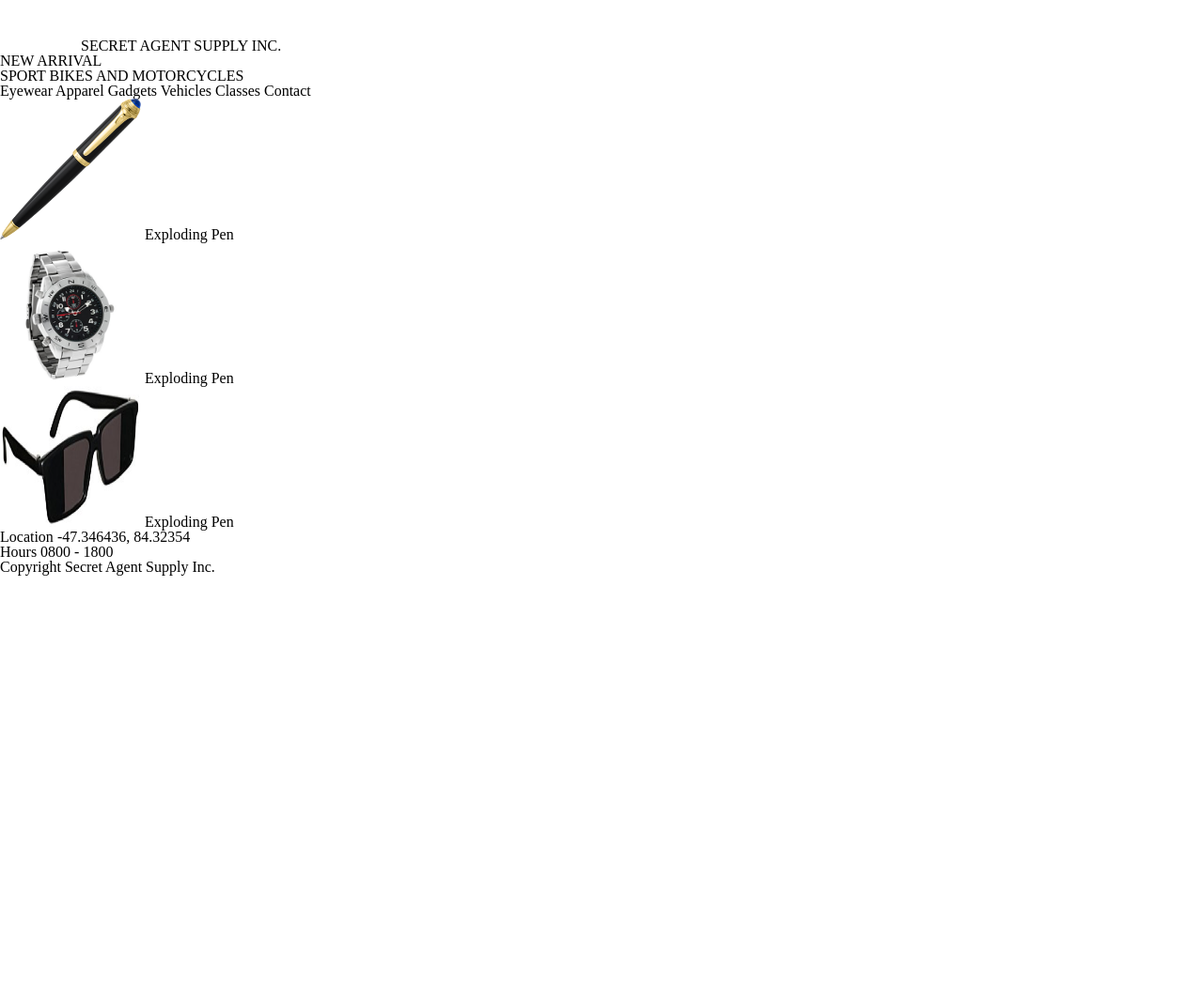
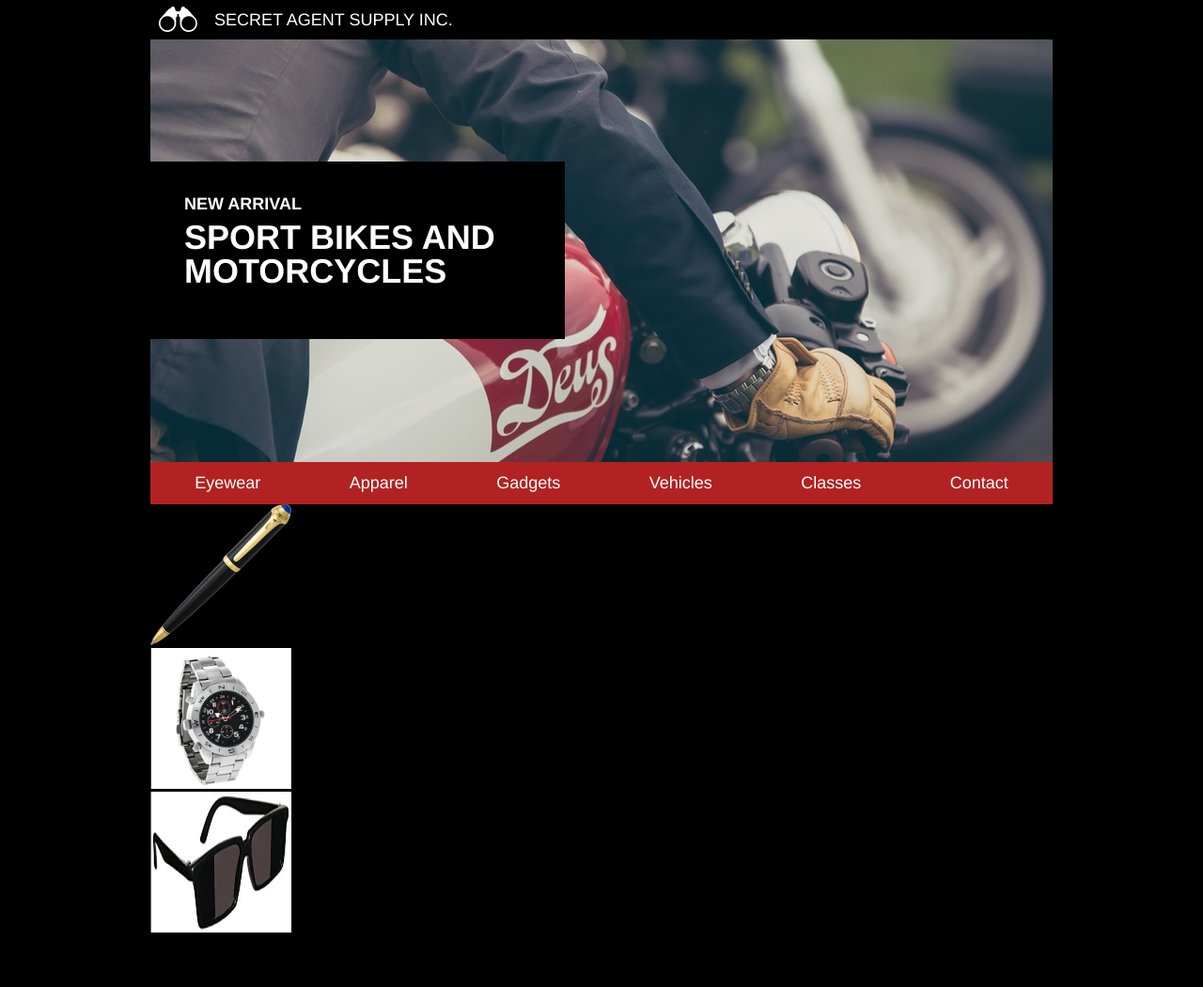
Before and after one commit to taratyoung/secretAgentSupply, a plain HTML site: page index.html in a window 1280 px wide. Shown: the whole page at 94% size. Before the commit the page ends 800 px from the top, so only its background shows below. Drawn offline with Linux system fonts and the light colour scheme.

Commit message:
Top header, main banner and nav created with css.

```diff
--- a/index.html
+++ b/index.html
@@ -9,25 +9,28 @@
   </head>
 
   <body>
+    <div class="wrapper">
 
       <div class="header">
         <img src="resources/images/logo.png" />
         <span> SECRET AGENT SUPPLY INC.</span>
       </div>
 
-    <div class="banner">
-      <p>NEW ARRIVAL</p>
-      <span>SPORT BIKES AND MOTORCYCLES</span>
+      <div class="main-banner">
+        <div class="banner-title">
+          <h4>NEW ARRIVAL</h4>
+          <h1>SPORT BIKES AND MOTORCYCLES</h1>
+        </div>
       </div>
 
-    <div class="navigation">
+      <div class="nav">
         <ul>
-        <span>Eyewear</span>
-        <span>Apparel</span>
-        <span>Gadgets</span>
-        <span>Vehicles</span>
-        <span>Classes</span>
-        <span>Contact</span>
+          <li>Eyewear</li>
+          <li>Apparel</li>
+          <li>Gadgets</li>
+          <li>Vehicles</li>
+          <li>Classes</li>
+          <li>Contact</li>
         </ul>
       </div>
 
@@ -65,8 +68,7 @@
         <p>Copyright Secret Agent Supply Inc.</p>
       </div>
 
-
-
+    </div>
 
   </body>
 
--- a/resources/css/style.css
+++ b/resources/css/style.css
@@ -0,0 +1,90 @@
+html, body {
+  font-family: Helvetica;
+  font-size: 18px;
+  margin: 0;
+  background-color: #000;
+}
+
+.wrapper {
+  /*border: 3px dashed yellow;*/
+  margin: 0 auto;
+  max-width: 960px;
+}
+
+
+/*Header Start*/
+
+.header {
+  align-items: center;
+  background-color: #000;
+  display: flex;
+  height: 2.32rem;
+  margin-left: 0;
+  width: 100%;
+}
+
+.header img {
+  height: 1.5rem;
+  margin: 0 1rem 0 .5rem;
+}
+
+.header span {
+  color: white;
+  font-family: Helvetica;
+  font-size: 1rem;
+  margin: .66rem 0;
+}
+
+.main-banner {
+  display: flex;
+  align-items: center;
+  background-image: url("../images/moto.jpeg");
+  background-size: auto;
+  height: 25rem;
+  width: 100%;
+}
+
+.banner-title {
+  background-color: #000;
+  color: #fff;
+  display: block;
+  font-family: Helvetica;
+  font-weight: bold;
+  height: 9rem;
+  width: 20rem;
+  padding: 0rem 2.5rem 1.5rem 2rem;
+}
+
+h4 {
+  font-size: 1rem;
+  margin-bottom: .5rem;
+  margin-top: 2rem;
+}
+
+h1 {
+  font-size: 2rem;
+  line-height: 2rem;
+}
+
+.nav {
+  display: block;
+  background-color: firebrick;
+  height: 2.5rem;
+}
+
+.nav ul {
+  display: flex;
+  justify-content: space-around;
+  align-items: center;
+  color: #fff;
+  font-weight: 400;
+  padding-top: .75rem;
+  padding-bottom: .75rem;
+}
+
+.nav li {
+  display: inline-block;
+}
+
+
+/*Header End*/
```
Also changed, not shown: redline.jpg (added). Lines whose indentation alone changed are shown as unchanged.
